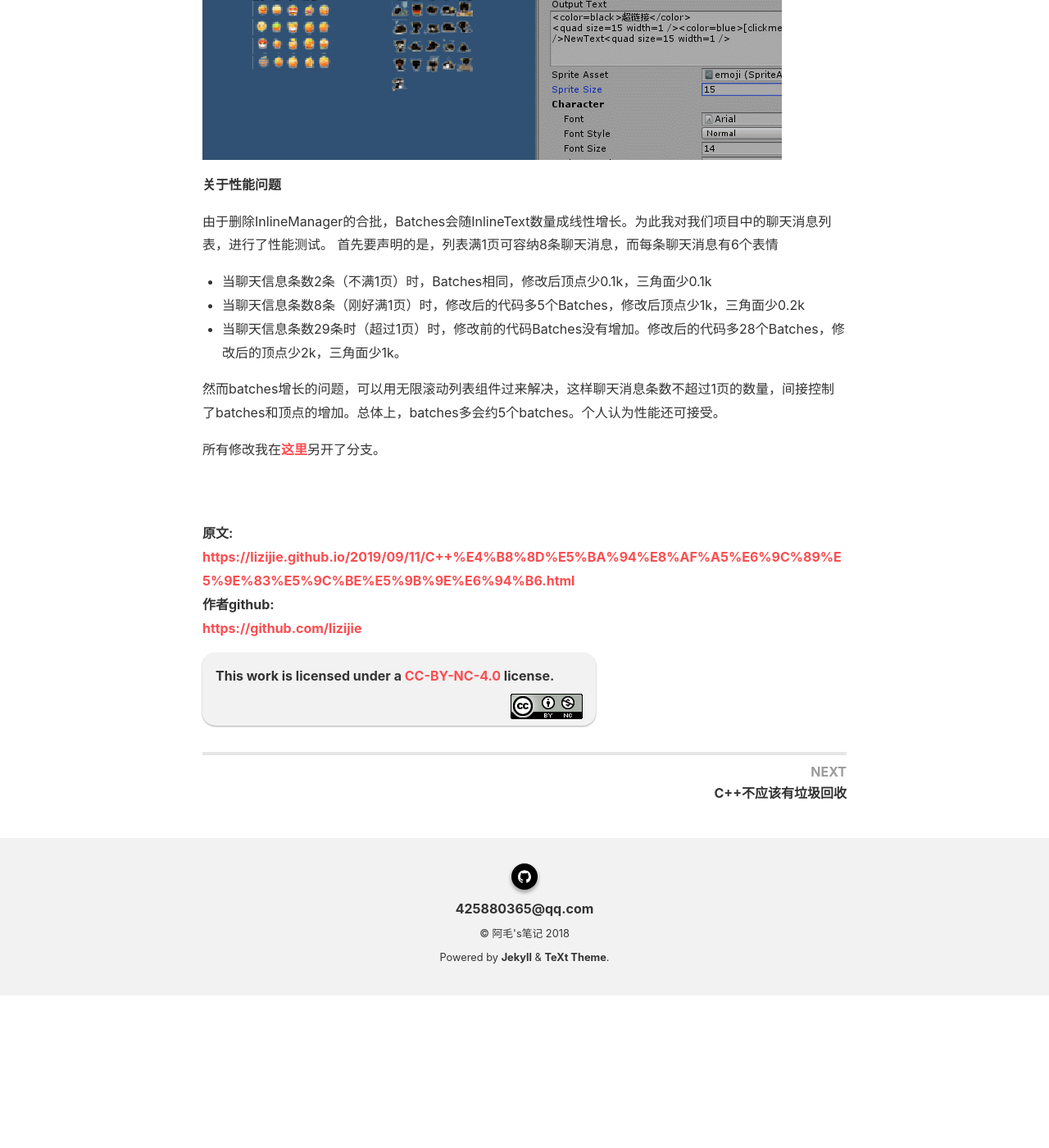
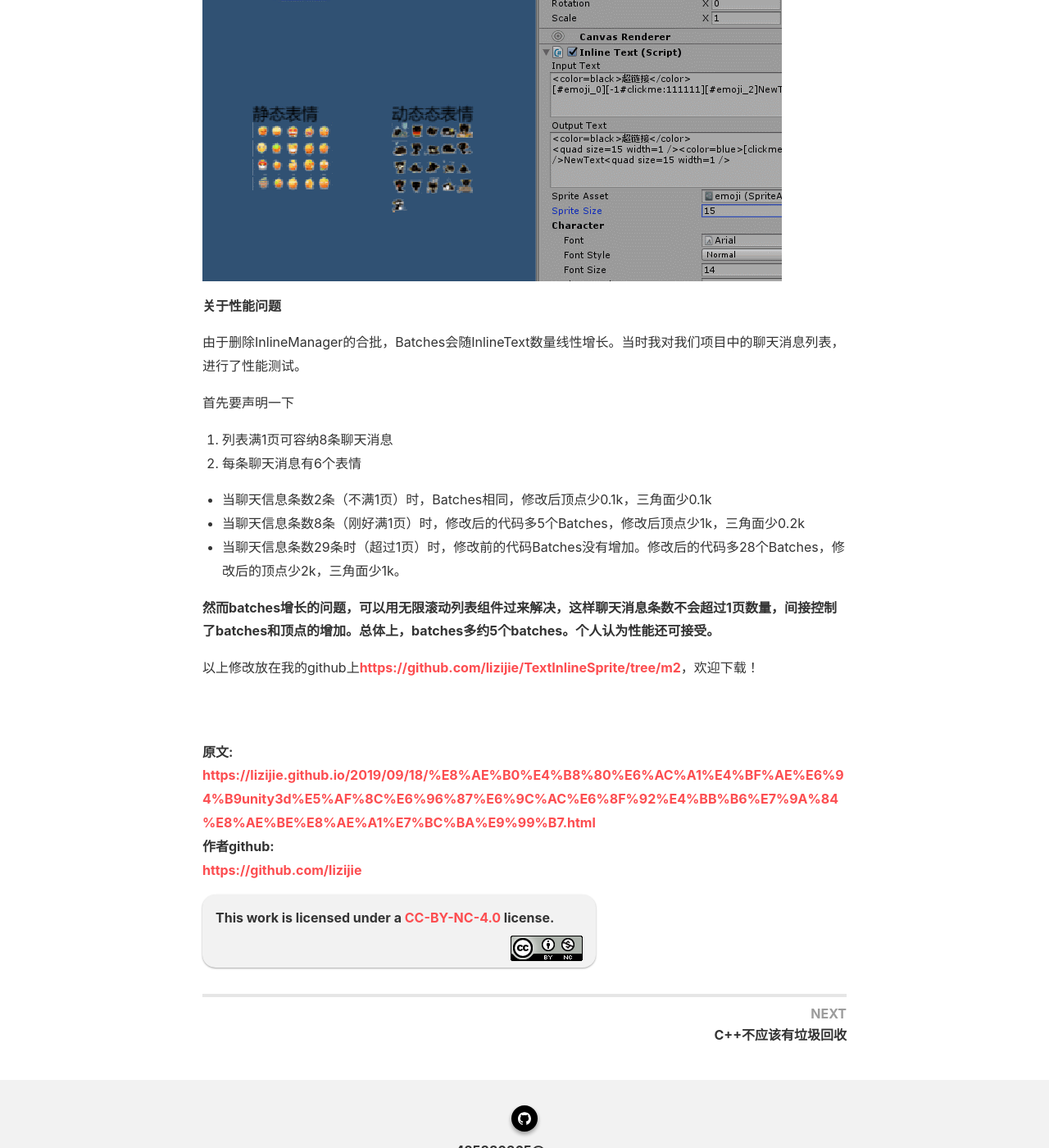
Before and after one commit to lizijie/lizijie.github.io, a Jekyll site: the page built from _posts/2019-09-18-记一次修改unity3d富文本插件的设计缺陷.md, in a window 1280 px wide and 1400 px high, scrolled down 4256 px. Shown: the whole window at 82% size. Built offline with Jekyll 4.4.1, drawn with Linux system fonts in a browser that asks for light colours; nearby versions of some CDN libraries; comment, search, counter and statistics services are not loaded; before the commit the page ends 5470 px from its top, so only the background shows below that; some of the changed text lies outside the part shown.

Commit message:
更新文章记一次修改unity3d富文本插件的设计缺陷

````diff
--- a/_posts/2019-09-18-记一次修改unity3d富文本插件的设计缺陷.md
+++ b/_posts/2019-09-18-记一次修改unity3d富文本插件的设计缺陷.md
@@ -19,8 +19,7 @@ tags: 插件 富文本
 
 ![](https://raw.githubusercontent.com/lizijie/lizijie.github.io/master/assets/images/2019-09-18-%E8%AE%B0%E4%B8%80%E6%AC%A1%E4%BF%AE%E6%94%B9unity3d%E5%AF%8C%E6%96%87%E6%9C%AC%E6%8F%92%E4%BB%B6%E7%9A%84%E8%AE%BE%E8%AE%A1%E7%BC%BA%E9%99%B7/inlinetext_bug.png)
 
-然而，当我滑动无限复用列表时时，如图表情位置显示不正确！！我按照插件样例ChatTest代码（如下），同时偏移ScrollRect的位置，以校对表情的位置。问题依然没有改善。
-的参考代码
+然而，当我滑动无限复用列表时，表情位置显示不正确（如上图）！！我参考插件样例ChatTest相关代码（如下），当ScrollRect的位置变化时，同时也调整SpriteGraphic的位置，目的抵消表情位置偏差。不过问题依然没有改善。
 
 ```c#
 namespace EmojiText.Taurus
@@ -53,7 +55,7 @@ namespace EmojiText.Taurus
 }
 ```
 
-经过长时间的调试，我发现了插件上的一个设计缺陷，导致了该问题。我向作者已提了[issues](https://github.com/coding2233/TextInlineSprite/issues/46)
+经过长时间的调试，我发现在UI复用的一帧非常容易出现位置错误。实际是一个设计缺陷，导致了该问题。我向作者已提了[issues](https://github.com/coding2233/TextInlineSprite/issues/46)
 
 >渲染一个表情在v3.0的实现里，流程大致如下：
 >
@@ -94,48 +96,51 @@ namespace EmojiText.Taurus
 >**执行结果如下**
 >![image](https://user-images.githubusercontent.com/3928231/64693604-32aa1380-d4ca-11e9-83c3-c3b6048ba8b4.png)
 
-为解决这个设计缺陷和满足项目开发需要。我对[TextInlineSprite](https://github.com/coding2233/TextInlineSprite)进行了稍微调整
+为解决这个设计缺陷和满足我当时项目开发需要。我稍微对[TextInlineSprite](https://github.com/coding2233/TextInlineSprite)进行了调整
 
-* 删除了InlineManager合批渲染相同表情ID的操作。
+* 删除了InlineManager合批渲染相同表情ID的代码。
 * 重构表情渲染流程
-* 增加单独调表情大小的操作
+* 增加单独修改表情大小的代码
 
-**删除了InlineManager合批渲染相同表情ID的操作**
+**删除了InlineManager合批渲染相同表情ID的代码。**
 
 重要！！重要！！重要！！删除后不支持同时渲染多套表情ID。对于多数游戏项目来讲，只会用到一套表情。删除这些代码的主要目的是提升代码效率。
 
 **重构表情渲染流程**
 
-因为不再对相同的表情ID合批渲染。修改后相应的工作交给了InlineText，表情集对象SpriteAsset在InlineText的Inspector面板绑定。如下图
+因为不再对相同的表情ID合批渲染。修改后相应的工作转移到了InlineText。而表情集对象SpriteAsset在InlineText的Inspector面板绑定。如下图
 ![](https://raw.githubusercontent.com/lizijie/lizijie.github.io/master/assets/images/2019-09-18-%E8%AE%B0%E4%B8%80%E6%AC%A1%E4%BF%AE%E6%94%B9unity3d%E5%AF%8C%E6%96%87%E6%9C%AC%E6%8F%92%E4%BB%B6%E7%9A%84%E8%AE%BE%E8%AE%A1%E7%BC%BA%E9%99%B7/inlinetext_add_feature.png)
 
-在处理表情顶点时不转为世界标点，UI-Emoji也作了修改，在这里只需要对顶点赋uv值就可。
+InlineText.DealSpriteTagInfo在处理表情顶点时删除了转世界标点的代码。同时UI-Emoji也作了修改后，在这里只需要为顶点赋uv值就可。
 
 ![](https://raw.githubusercontent.com/lizijie/lizijie.github.io/master/assets/images/2019-09-18-%E8%AE%B0%E4%B8%80%E6%AC%A1%E4%BF%AE%E6%94%B9unity3d%E5%AF%8C%E6%96%87%E6%9C%AC%E6%8F%92%E4%BB%B6%E7%9A%84%E8%AE%BE%E8%AE%A1%E7%BC%BA%E9%99%B7/inlinetext_deal_sprite.png)
 
 
-**增加单独调表情大小的操作**
+**增加单独修改表情大小的代码**
 
 ![](https://raw.githubusercontent.com/lizijie/lizijie.github.io/master/assets/images/2019-09-18-%E8%AE%B0%E4%B8%80%E6%AC%A1%E4%BF%AE%E6%94%B9unity3d%E5%AF%8C%E6%96%87%E6%9C%AC%E6%8F%92%E4%BB%B6%E7%9A%84%E8%AE%BE%E8%AE%A1%E7%BC%BA%E9%99%B7/inlinetext_stick_size_anim.gif)
 
 
 **关于性能问题**
 
-由于删除InlineManager的合批，Batches会随InlineText数量成线性增长。为此我对我们项目中的聊天消息列表，进行了性能测试。
-首先要声明的是，列表满1页可容纳8条聊天消息，而每条聊天消息有6个表情
+由于删除InlineManager的合批，Batches会随InlineText数量线性增长。当时我对我们项目中的聊天消息列表，进行了性能测试。
+
+首先要声明一下
+1. 列表满1页可容纳8条聊天消息
+2. 每条聊天消息有6个表情
 
 * 当聊天信息条数2条（不满1页）时，Batches相同，修改后顶点少0.1k，三角面少0.1k
 * 当聊天信息条数8条（刚好满1页）时，修改后的代码多5个Batches，修改后顶点少1k，三角面少0.2k
 * 当聊天信息条数29条时（超过1页）时，修改前的代码Batches没有增加。修改后的代码多28个Batches，修改后的顶点少2k，三角面少1k。
 
-然而batches增长的问题，可以用无限滚动列表组件过来解决，这样聊天消息条数不超过1页的数量，间接控制了batches和顶点的增加。总体上，batches多会约5个batches。个人认为性能还可接受。
+**然而batches增长的问题，可以用无限滚动列表组件过来解决，这样聊天消息条数不会超过1页数量，间接控制了batches和顶点的增加。总体上，batches多约5个batches。个人认为性能还可接受。**
 
-所有修改我在[这里](https://github.com/lizijie/TextInlineSprite/tree/m2)另开了分支。
+以上修改放在我的github上<b><https://github.com/lizijie/TextInlineSprite/tree/m2></b>，欢迎下载！
 
 <br>
 <br>
 <b>原文:<br>
-<https://lizijie.github.io/2019/09/11/C++%E4%B8%8D%E5%BA%94%E8%AF%A5%E6%9C%89%E5%9E%83%E5%9C%BE%E5%9B%9E%E6%94%B6.html>
+<https://lizijie.github.io/2019/09/18/%E8%AE%B0%E4%B8%80%E6%AC%A1%E4%BF%AE%E6%94%B9unity3d%E5%AF%8C%E6%96%87%E6%9C%AC%E6%8F%92%E4%BB%B6%E7%9A%84%E8%AE%BE%E8%AE%A1%E7%BC%BA%E9%99%B7.html>
 <br>
 作者github:<br>
 <https://github.com/lizijie>
````
Also changed, not shown: other parts of _posts/2019-09-18-记一次修改unity3d富文本插件的设计缺陷.md (+5 -2 lines).
